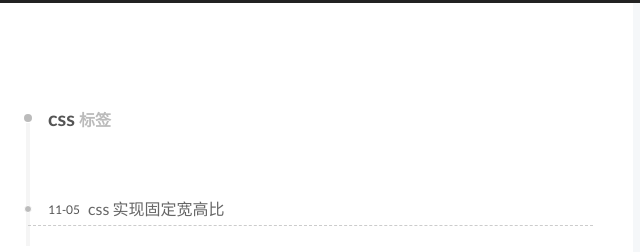
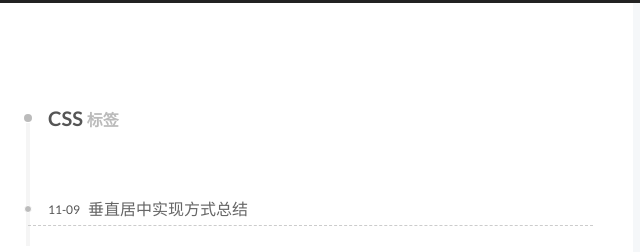
Before and after one commit to musishui/musishui.github.io, a plain HTML site: page tags/css/index.html in a window 1280 px wide. Shown: the top 252 px of the page, 487-1127 px from the left. Drawn offline with Linux system fonts and the light colour scheme.

Commit message:
Site updated: 2016-11-10 10:55:10

```diff
--- a/css/main.css
+++ b/css/main.css
@@ -1802,7 +1802,7 @@ pre .javascript .function {
   width: 4px;
   height: 4px;
   border-radius: 50%;
-  background: #8640ac;
+  background: #7acd6b;
 }
 .links-of-blogroll {
   font-size: 13px;
--- a/tags/css/index.html
+++ b/tags/css/index.html
@@ -87,7 +87,7 @@
 <meta name="description" content="musishui 的个人博客">
 <meta property="og:type" content="website">
 <meta property="og:title" content="musishui's Blog">
-<meta property="og:url" content="http://musishui.github.io/tags/css/index.html">
+<meta property="og:url" content="http://musishui.github.io/tags/CSS/index.html">
 <meta property="og:site_name" content="musishui's Blog">
 <meta property="og:description" content="musishui 的个人博客">
 <meta name="twitter:card" content="summary">
@@ -120,13 +120,13 @@
 
 
 
-  <link rel="canonical" href="http://musishui.github.io/tags/css/"/>
+  <link rel="canonical" href="http://musishui.github.io/tags/CSS/"/>
 
 
 
 
 
-  <title> 标签: css | musishui's Blog </title>
+  <title> 标签: CSS | musishui's Blog </title>
 </head>
 
 <body itemscope itemtype="http://schema.org/WebPage" lang="zh-Hans">
@@ -230,7 +230,7 @@
   <div id="posts" class="posts-collapse">
     <div class="collection-title">
       <h2 >
-        css
+        CSS
         <small>标签</small>
       </h2>
     </div>
@@ -243,9 +243,9 @@
 
       <h1 class="post-title">
 
-            <a class="post-title-link" href="/2016/11/05/CSS 实现固定宽高比/" itemprop="url">
+            <a class="post-title-link" href="/2016/11/09/垂直居中实现方式总结/" itemprop="url">
 
-                <span itemprop="name">css 实现固定宽高比</span>
+                <span itemprop="name">垂直居中实现方式总结</span>
 
             </a>
 
@@ -253,9 +253,9 @@
 
       <div class="post-meta">
         <time class="post-time" itemprop="dateCreated"
-              datetime="2016-11-05T18:44:46+08:00"
-              content="2016-11-05" >
-          11-05
+              datetime="2016-11-09T19:17:16+08:00"
+              content="2016-11-09" >
+          11-09
         </time>
       </div>
 
@@ -480,5 +480,3 @@
 
 </body>
 </html>
->
-</html>
```
